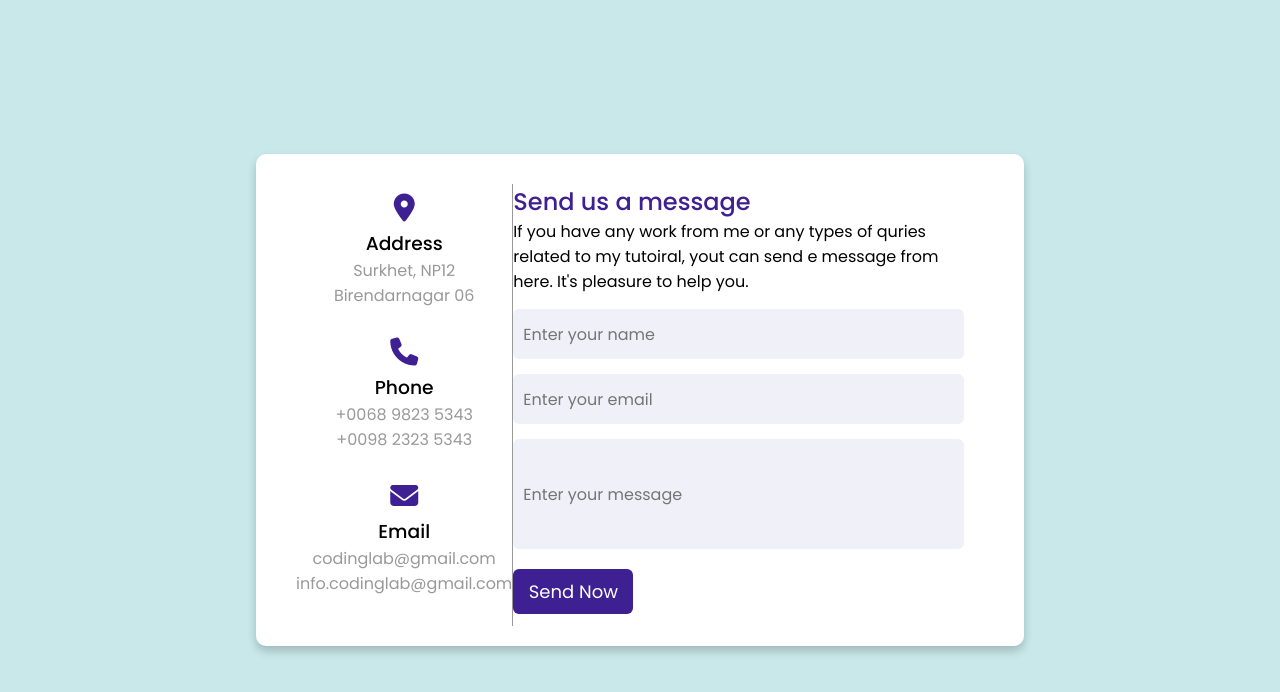
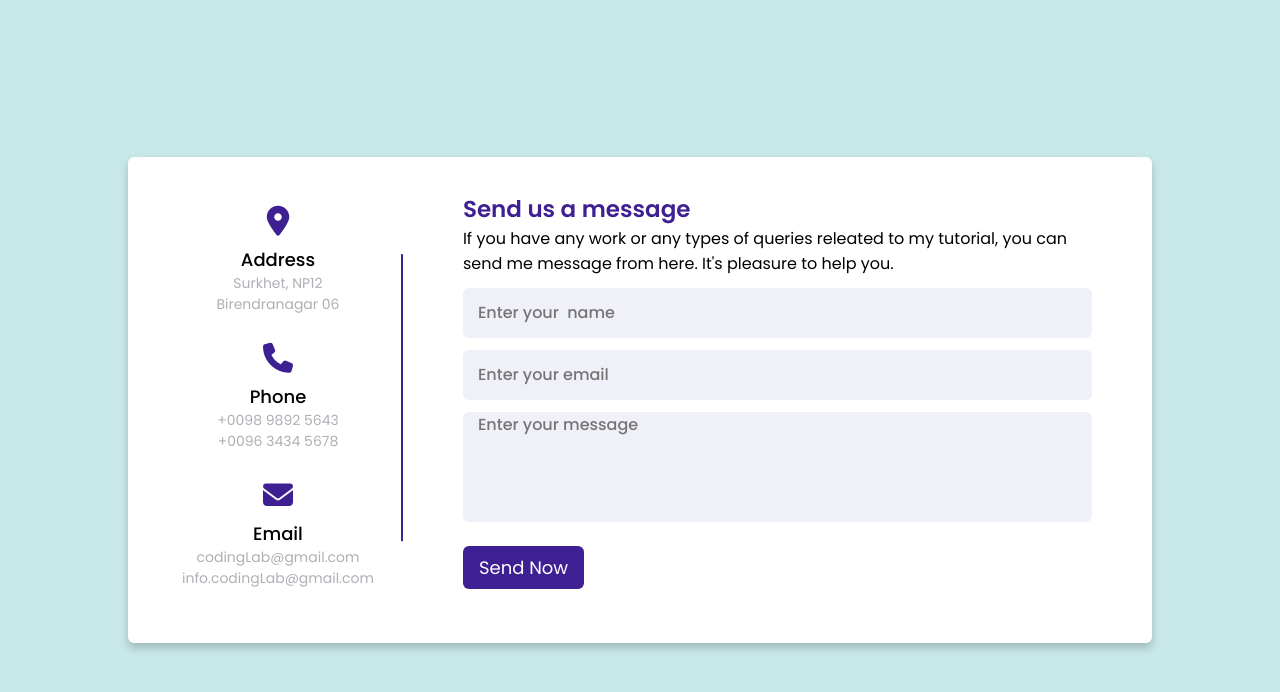
Before and after one commit to priyanshuxch/contact-us-form, a plain HTML site: page index.html in a window 1280 px wide. Drawn offline with Linux system fonts and the light colour scheme.

Commit message:
added media quries

```diff
--- a/index.html
+++ b/index.html
@@ -11,34 +11,42 @@
     <div class="container">
         <div class="content">
             <div class="left-side">
-                <div class="box">
-                    <i class="fa-solid fa-location-dot"></i>
-                    <h3>Address</h3>
-                    <span>Surkhet, NP12</span>
-                    <span>Birendarnagar 06</span>
+                <div class="address details">
+                    <i class="fas fa-map-marker-alt"></i>
+                    <div class="topic">Address</div>
+                    <div class="text-one">Surkhet, NP12</div>
+                    <div class="text-two">Birendranagar 06</div>
                 </div>
-                <div class="box">
-                    <i class="fa-solid fa-phone"></i>
-                    <h3>Phone</h3>
-                    <span>+0068 9823 5343</span>
-                    <span>+0098 2323 5343</span>
+                <div class="phone details">
+                    <i class="fas fa-phone"></i>
+                    <div class="topic">Phone</div>
+                    <div class="text-one">+0098 9892 5643</div>
+                    <div class="text-two">+0096 3434 5678</div>
                 </div>
-                <div class="box">
-                    <i class="fa-solid fa-envelope"></i>
-                    <h3>Email</h3>
-                    <span>codinglab@gmail.com</span>
-                    <span>info.codinglab@gmail.com</span>
+                <div class="email details">
+                    <i class="fas fa-envelope"></i>
+                    <div class="topic">Email</div>
+                    <div class="text-one">codingLab@gmail.com</div>
+                    <div class="text-two">info.codingLab@gmail.com</div>
                 </div>
             </div>
 
             <div class="right-side">
-                <h2>Send us a message</h2>
-                <p>If you have any work from me or any types of quries related to my tutoiral, yout can send e message from here. It's pleasure to help you.</p>
+                <div class="topic-text">Send us a message</div>
+                <p>If you have any work or any types of queries releated to my tutorial, you can send me message from here. It's pleasure to help you.</p>
                 <form action="#">
-                    <input type="text" placeholder="Enter your name" required />
-                    <input type="email" placeholder="Enter your email" required />
-                    <input type="text" placeholder="Enter your message" id="msg" required />
-                    <input type="submit" value="Send Now" id="btn" />
+                    <div class="input-box">
+                        <input type="text" placeholder="Enter your  name" />
+                    </div>
+                    <div class="input-box">
+                        <input type="email" placeholder="Enter your email" />
+                    </div>
+                    <div class="input-box msg-box">
+                        <textarea placeholder="Enter your message"></textarea>
+                    </div>
+                    <div class="button">
+                        <input type="submit" value="Send Now" />
+                    </div>
                 </form>
             </div>
         </div>
--- a/styles.css
+++ b/styles.css
@@ -8,7 +8,7 @@
 }
 
 body {
-    height: 100vh;
+    min-height: 100vh;
     width: 100%;
     background-color: #c8e8e9;
     display: flex;
@@ -17,86 +17,148 @@ body {
 }
 
 .container {
-    width: 60%;
+    width: 80%;
     background-color: #fff;
-    border-radius: 10px;
+    border-radius: 6px;
+    padding: 20px 60px 40px 40px;
     box-shadow: 0 5px 10px rgba(0,0,0,0.2);
 }
 
-.content {
+.container .content {
     display: flex;
+    align-items: center;
     justify-content: space-between;
-    padding: 30px 60px 20px 40px;
 }
 
 .content .left-side {
-    padding-top: 10px;
-    width: 280px;
-    border-right: 0.1px solid #999;
-}
-
-.left-side .box {
+    width: 25%;
+    height: 100%;
     display: flex;
     flex-direction: column;
     align-items: center;
-    margin-bottom: 30px;
+    justify-content: center;
+    align-content: center;
+    margin-top: 15px;
+    position: relative;
 }
 
-.box i {
-    font-size: 28px;
-    margin-bottom: 7px;
+.content .left-side::before {
+    content: '';
+    position: absolute;
+    height: 70%;
+    width: 2px;
+    right: -15px;
+    top: 50%;
+    background-color: #3e2093;
+    transform: translateY(-50%);
+}
+
+.left-side .details {
+    margin: 14px;
+    text-align: center;
+}
+
+.details i {
+    font-size: 30px;
+    color: #3e2093;
+    margin-bottom: 10px;
+}
+
+.details .topic {
+    font-size: 18px;
+    font-weight: 500;
+}
+
+.details .text-one, .text-two {
+    font-size: 14px;
+    color: #afafb6;
+}
+
+.container .right-side {
+    width: 75%;
+    margin-left: 75px;
+}
+
+.right-side .topic-text {
+    font-size: 23px;
+    font-weight: 600;
     color: #3e2093;
 }
 
-.box h3 {
-    font-weight: 500;
+.right-side .input-box {
+    height: 50px;
+    width: 100%;
+    margin: 12px 0;
 }
 
-.box span {
-    color: #999;
+.right-side .input-box input,
+.right-side .input-box textarea {
+    height: 100% ;
+    width: 100%;
+    font-size: 16px;
+    font-weight: 500;
+    outline: none;
+    border: none;
+    border-radius: 6px;
+    background-color: #f0f1f8;
+    padding: 0 15px;
+    resize: none;
 }
 
-.content .right-side {
-    width: 700px;
+.right-side .msg-box {
+    min-height: 110px;
+    margin-top: 6px;
 }
 
-.right-side h2 {
-    font-weight: 500;
-    color: #3e2093;
+.right-side .button {
+    display: inline-block;
+    margin-top: 12px;
 }
 
-.right-side p {
-    margin-bottom: 15px;
+.right-side .button input {
+    color: #fff;
+    font-size: 18px;
+    outline: none;
+    border: none;
+    padding: 8px 16px;
+    border-radius: 6px;
+    cursor: pointer;
+    background-color: #3e2093;
+    transition: all 0.3s ease;
 }
 
-
-.right-side form {
-    display: flex;
-    flex-direction: column;
+.button input:hover {
+    background-color: #5029bc;
 }
 
-
-.right-side form input {
-    height: 50px;
-    padding-left: 10px;
-    border: none;
-    outline: none;
-    background-color: #f0f1f8;
-    font-size: 16px;
-    margin-bottom: 15px;
-    border-radius: 6px;
+@media (max-width:950px) {
+    .container {
+        width: 90%;
+        padding: 30px 35px 40px 35px;
+    }
 }
 
-.right-side form #msg {
-    height: 110px;
+@media (max-width:820px) {
+    .container {
+        margin: 40px 0;
+        height: 100%;
+    }
+    .container .content {
+        flex-direction: column-reverse;
+    }
+    .content .left-side {
+        width: 100%;
+        flex-direction: row;
+        margin-top: 40px;
+        flex-wrap: wrap;
+    }
+
+    .content .left-side::before {
+        display: none;
+    }
+
+    .content .right-side {
+        width: 100%;
+        margin-left: 0;
+    }
 }
-
-.right-side form #btn {
-    width: 120px;
-    height: 45px;
-    background-color: #3e2093;
-    color: #fff;
-    font-size: 18px;
-    margin: 5px 0 0 0;
-    padding: 0;
-}
```
